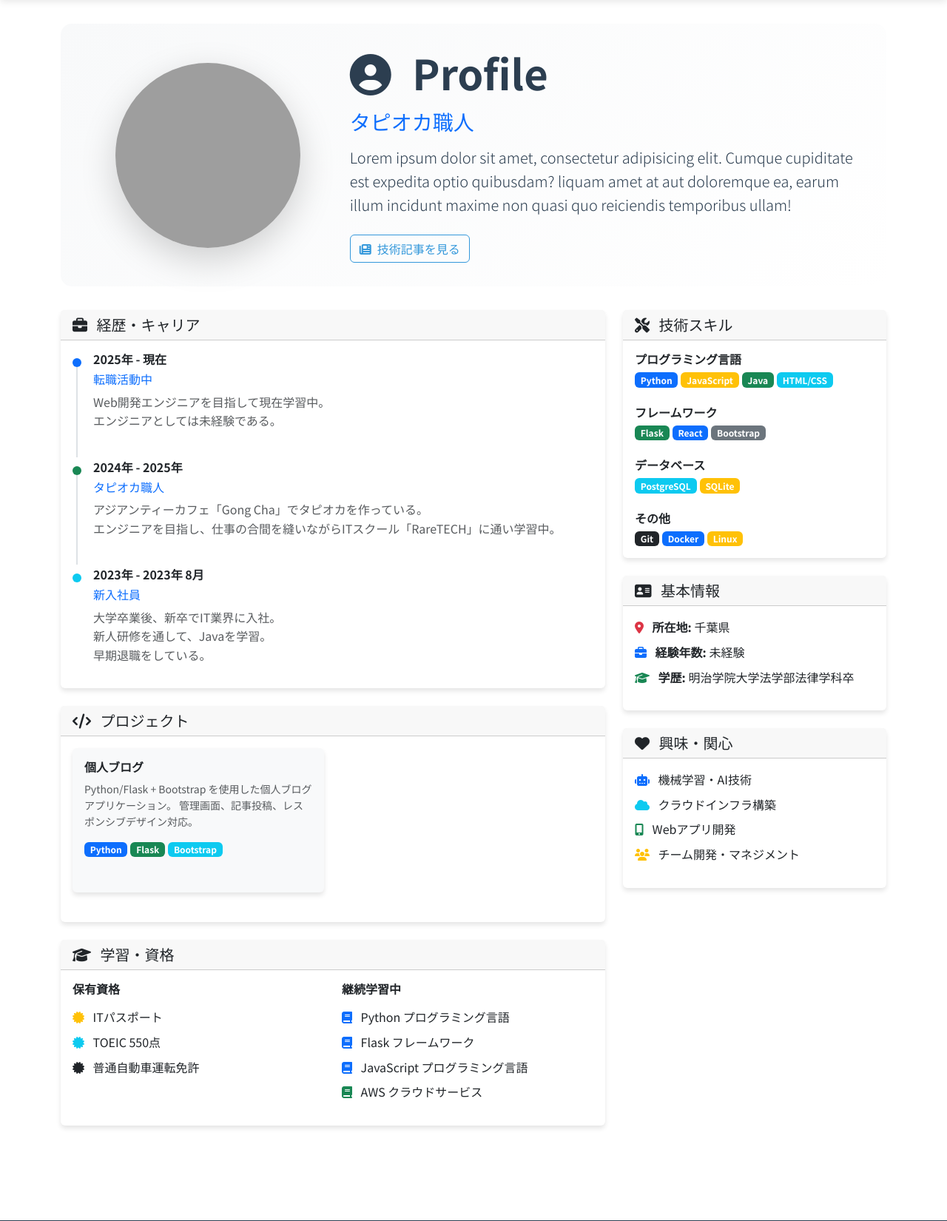
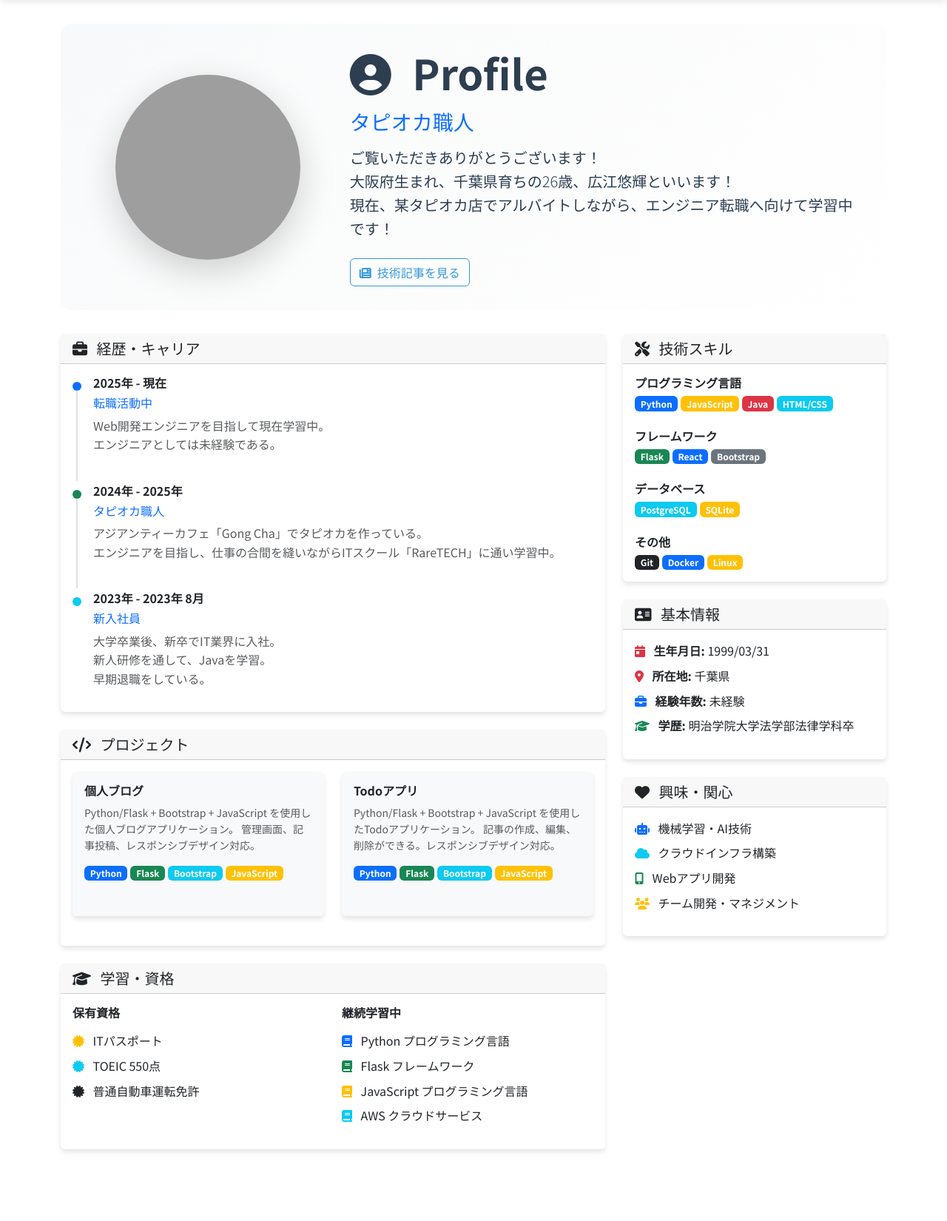
Before and after one commit to yuki-hiroe/Flask_Portfolio, a Flask app: page /about in a window 1280 px wide. Shown: the part 64-1714 px from the top of the page at 74% size. Run offline with Flask 3, Linux system fonts and the light colour scheme; some libraries are stand-ins or nearby versions; grey boxes are pictures that could not be loaded.

Commit message:
ちょっとしたデザインの修正

```diff
--- a/templates/frontend/about.html
+++ b/templates/frontend/about.html
@@ -7,7 +7,7 @@
 <div class="profile-section">
     <div class="row align-items-center">
         <div class="col-md-4 text-center mb-4 mb-md-0">
-            <img src="https://billboard-japan.com/scale/news/00000116/116078/800x_image.jpg"
+            <img src="https://campaign.gongcha.co.jp/gongcha-friends/img/img_1.png"
                  alt="プロフィール画像"
                  class="rounded-circle img-fluid shadow-lg"
                  style="width: 250px; height: 250px; object-fit: cover;">
@@ -19,10 +19,9 @@
             </h1>
             <h2 class="h3 text-primary mb-3">タピオカ職人</h2>
             <p class="lead mb-4">
-                Lorem ipsum dolor sit amet, consectetur adipisicing elit.
-                Cumque cupiditate est expedita optio quibusdam?
-                liquam amet at aut doloremque ea,
-                earum illum incidunt maxime non quasi quo reiciendis temporibus ullam!
+                ご覧いただきありがとうございます！<br>
+                大阪府生まれ、千葉県育ちの26歳、広江悠輝といいます！<br>
+                現在、某タピオカ店でアルバイトしながら、エンジニア転職へ向けて学習中です！<br>
             </p>
             <div class="d-flex flex-wrap gap-2">
                 <a href="{{ url_for('posts_list') }}" class="btn btn-outline-primary">
@@ -113,13 +112,31 @@
                             <div class="card-body">
                                 <h6 class="fw-bold">個人ブログ</h6>
                                 <p class="text-muted small">
-                                    Python/Flask + Bootstrap を使用した個人ブログアプリケーション。
+                                    Python/Flask + Bootstrap + JavaScript を使用した個人ブログアプリケーション。
                                     管理画面、記事投稿、レスポンシブデザイン対応。
                                 </p>
                                 <div class="d-flex flex-wrap gap-1">
                                     <span class="badge bg-primary">Python</span>
                                     <span class="badge bg-success">Flask</span>
                                     <span class="badge bg-info">Bootstrap</span>
+                                    <span class="badge bg-warning">JavaScript</span>
+                                </div>
+                            </div>
+                        </div>
+                    </div>
+                    <div class="col-md-6 mb-4">
+                        <div class="card bg-light h-100">
+                            <div class="card-body">
+                                <h6 class="fw-bold">Todoアプリ</h6>
+                                <p class="text-muted small">
+                                    Python/Flask + Bootstrap + JavaScript を使用したTodoアプリケーション。
+                                    記事の作成、編集、削除ができる。レスポンシブデザイン対応。
+                                </p>
+                                <div class="d-flex flex-wrap gap-1">
+                                    <span class="badge bg-primary">Python</span>
+                                    <span class="badge bg-success">Flask</span>
+                                    <span class="badge bg-info">Bootstrap</span>
+                                    <span class="badge bg-warning">JavaScript</span>
                                 </div>
                             </div>
                         </div>
@@ -163,15 +180,15 @@
                                 Python プログラミング言語
                             </li>
                             <li class="mb-2">
-                                <i class="fas fa-book text-primary me-2"></i>
+                                <i class="fas fa-book text-success me-2"></i>
                                 Flask フレームワーク
                             </li>
                             <li class="mb-2">
-                                <i class="fas fa-book text-primary me-2"></i>
+                                <i class="fas fa-book text-warning me-2"></i>
                                 JavaScript プログラミング言語
                             </li>
                             <li class="mb-2">
-                                <i class="fas fa-book text-success me-2"></i>
+                                <i class="fas fa-book text-info me-2"></i>
                                 AWS クラウドサービス
                             </li>
                         </ul>
@@ -197,7 +214,7 @@
                     <div class="d-flex flex-wrap gap-1 mb-3">
                         <span class="badge bg-primary">Python</span>
                         <span class="badge bg-warning">JavaScript</span>
-                        <span class="badge bg-success">Java</span>
+                        <span class="badge bg-danger">Java</span>
                         <span class="badge bg-info">HTML/CSS</span>
                     </div>
                 </div>
@@ -240,6 +257,10 @@
             </div>
             <div class="card-body">
                 <ul class="list-unstyled">
+                    <li class="mb-2">
+                        <i class="fas fa-calendar-day text-danger me-2"></i>
+                        <strong>生年月日:</strong> 1999/03/31
+                    </li>
                     <li class="mb-2">
                         <i class="fas fa-map-marker-alt text-danger me-2"></i>
                         <strong>所在地:</strong> 千葉県
--- a/templates/frontend/post_detail.html
+++ b/templates/frontend/post_detail.html
@@ -113,13 +113,12 @@
         </div>
         {% endif %}
     </div>
-
     <!-- サイドバー -->
     <div class="col-lg-4">
         <!-- プロフィール簡易版 -->
         <div class="card mb-4">
             <div class="card-body text-center">
-                <img src="https://billboard-japan.com/scale/news/00000116/116078/800x_image.jpg"
+                <img src="https://campaign.gongcha.co.jp/gongcha-friends/img/img_1.png"
                      alt="プロフィール画像"
                      class="rounded-circle mb-3"
                      style="width: 100px; height: 100px;">
```
Also changed, not shown: templates/frontend/home.html (+11 -5 lines), instance/blog.db.
